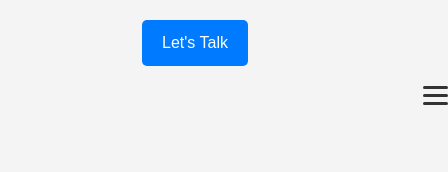
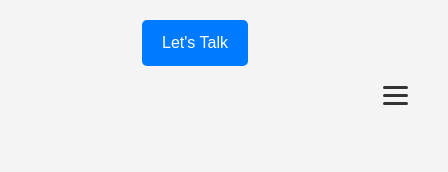
Before and after one commit to Anishka-24/new, a plain HTML site: page index.html in a window 390 px wide. Shown: the top 172 px of the page, 448 px wide, since content can reach past the window. Drawn offline with Linux system fonts and the light colour scheme.

Commit message:
Add files via upload

```diff
--- a/index.html
+++ b/index.html
@@ -207,7 +207,7 @@
       .hamburger {
         display: flex;
         margin-left: auto; /* Moves hamburger to the right */
-        margin-right: -200px; /* Optional: Adds space from the edge */
+        margin-right: -160px; /* Optional: Adds space from the edge */
       }
 
       .nav-links.active {
```
